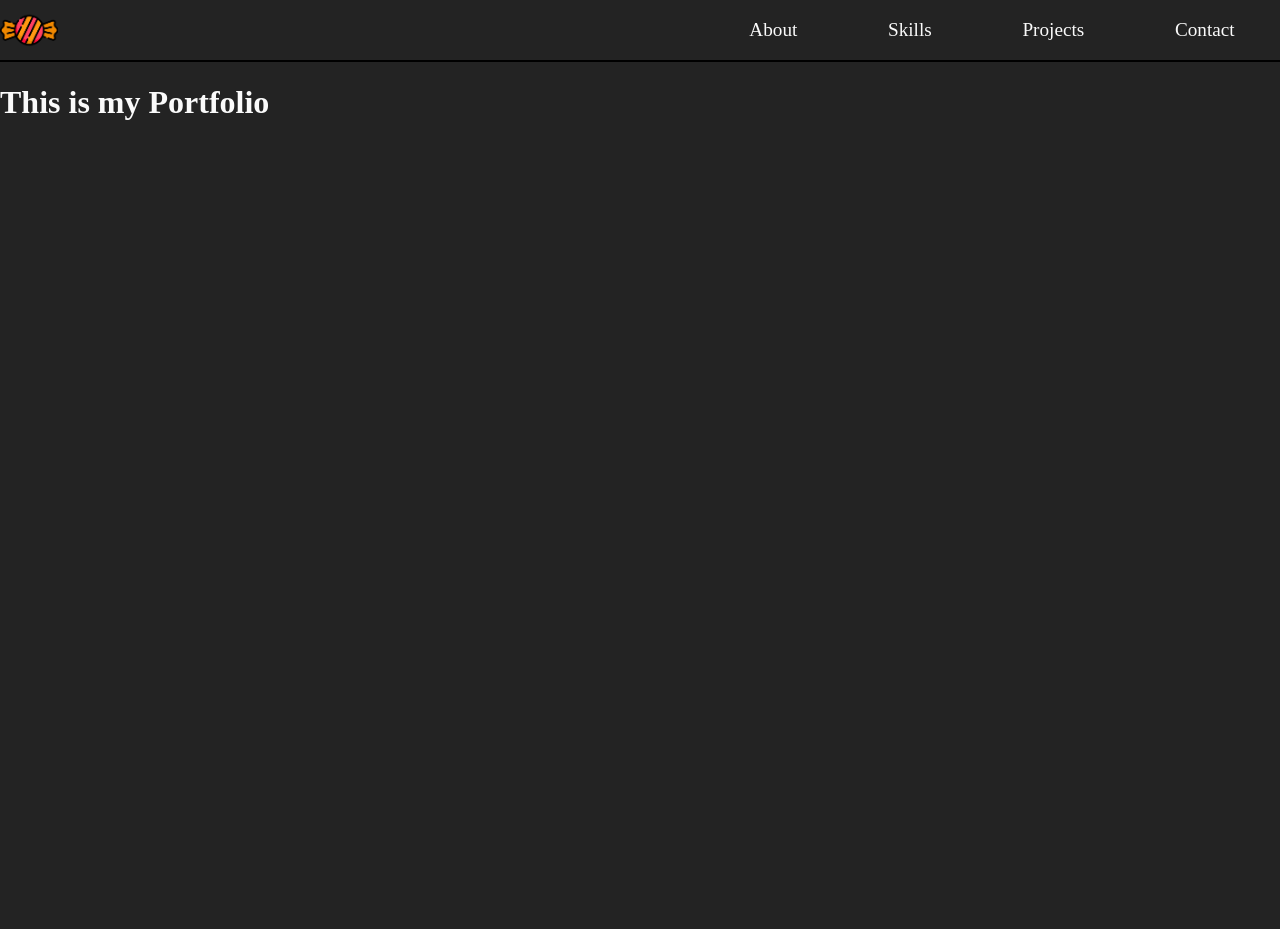
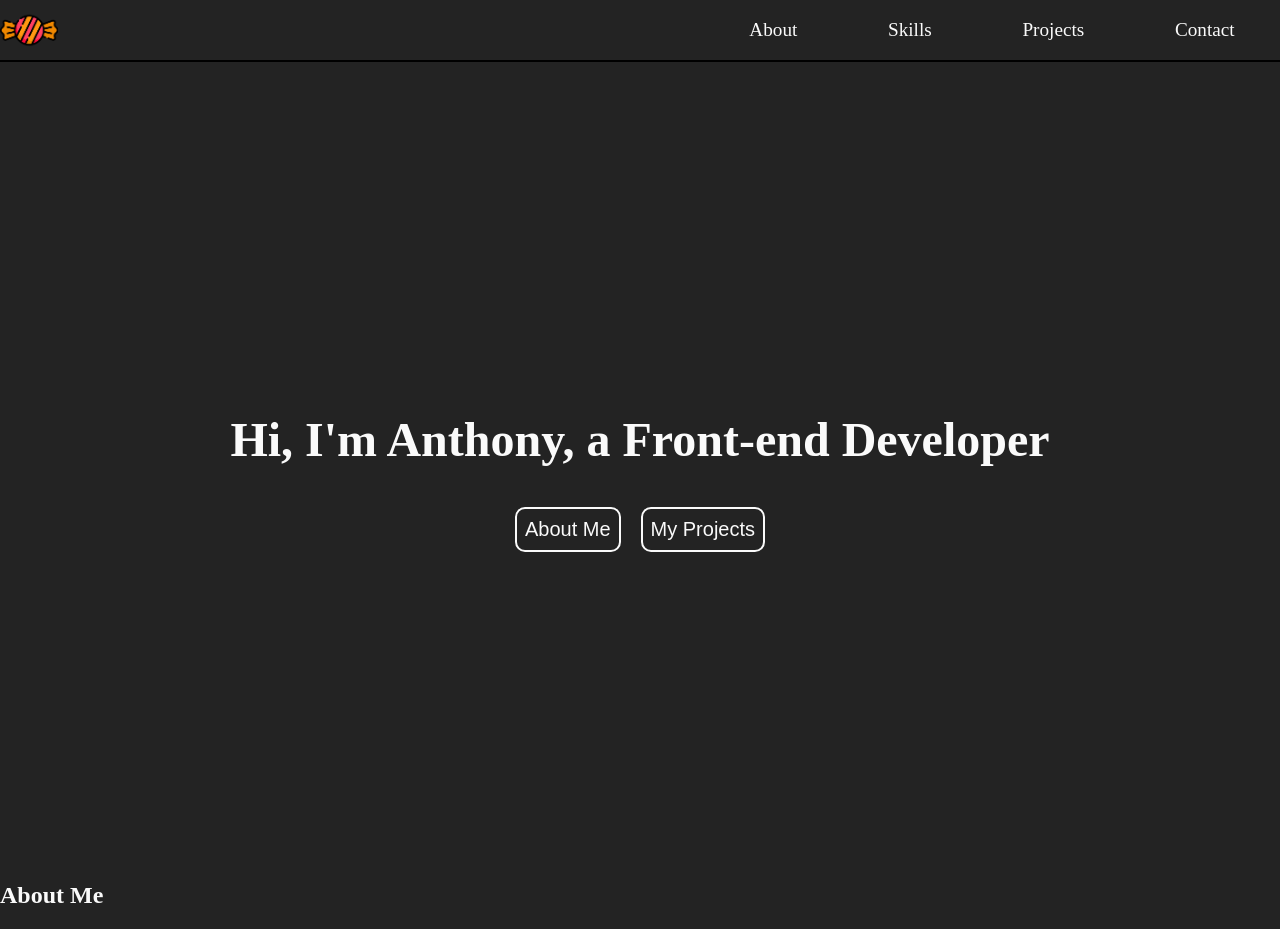
Before and after one commit to Atreat738/Portfolio, a plain HTML site: page index.html in a window 1280 px wide. Before the commit the page ends 800 px from the top, so only its background shows below. Drawn offline with Linux system fonts and the light colour scheme.

Commit message:
Created Home Page

```diff
--- a/index.html
+++ b/index.html
@@ -21,7 +21,23 @@
                 <li><a href="#">Contact</a></li>
             </ul>
         </nav>
-        <h1>This is my Portfolio</h1>
+
+        <section id="homecontainer">
+            <div id="h1div">
+                <h1>Hi, I'm Anthony, a Front-end Developer</h1>
+            </div>
+            <div>
+                <button>About Me</button>
+                <button>My Projects</button>
+            </div>
+
+        </section>
+
+
+        <section id="aboutcontainer">
+            <h2>About Me</h2>
+                <p></p>
+        </section>
 
     </div>
 
--- a/style.css
+++ b/style.css
@@ -35,3 +35,36 @@ a {
     text-decoration: none;
     color: #FAFAFA;
 }
+
+a:hover, #candydiv:hover {
+    cursor: pointer;
+    text-decoration: underline;
+}
+
+#homecontainer {
+    display: flex;
+    flex-direction: column;
+    justify-content: center;
+    align-items: center;
+    min-height: 100vh;
+}
+
+
+#h1div {
+    font-size: 2rem;
+}
+
+#homecontainer button {
+    background-color: transparent;
+    border: 2px solid #FAFAFA;
+    border-radius: 10px;
+    padding: .45em .40em;
+    margin: 0 0.4em;
+    color: #FAFAFA;
+    font-size: 1.25rem;
+
+}
+
+#homecontainer button:hover {
+    cursor: pointer;
+}
```
